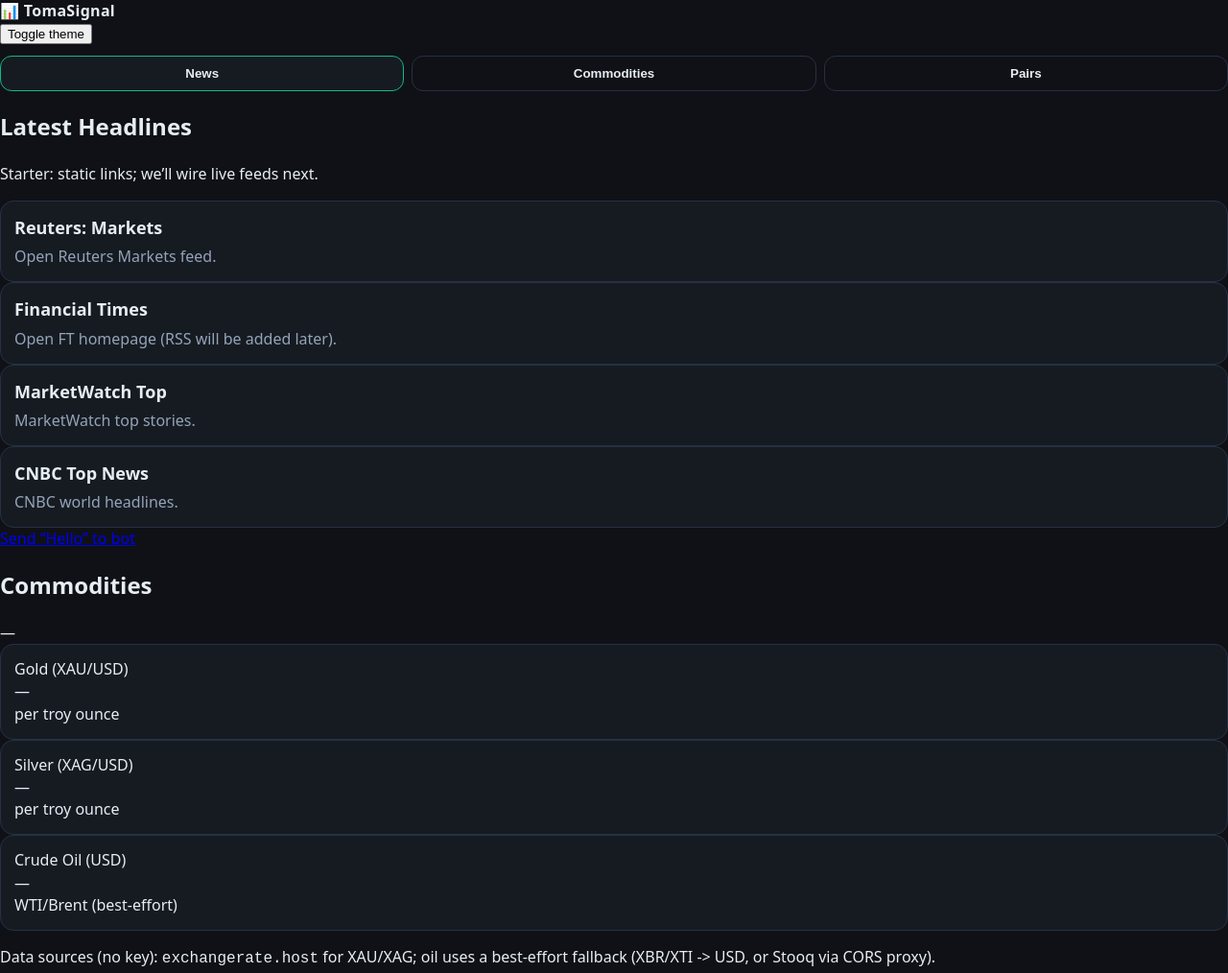
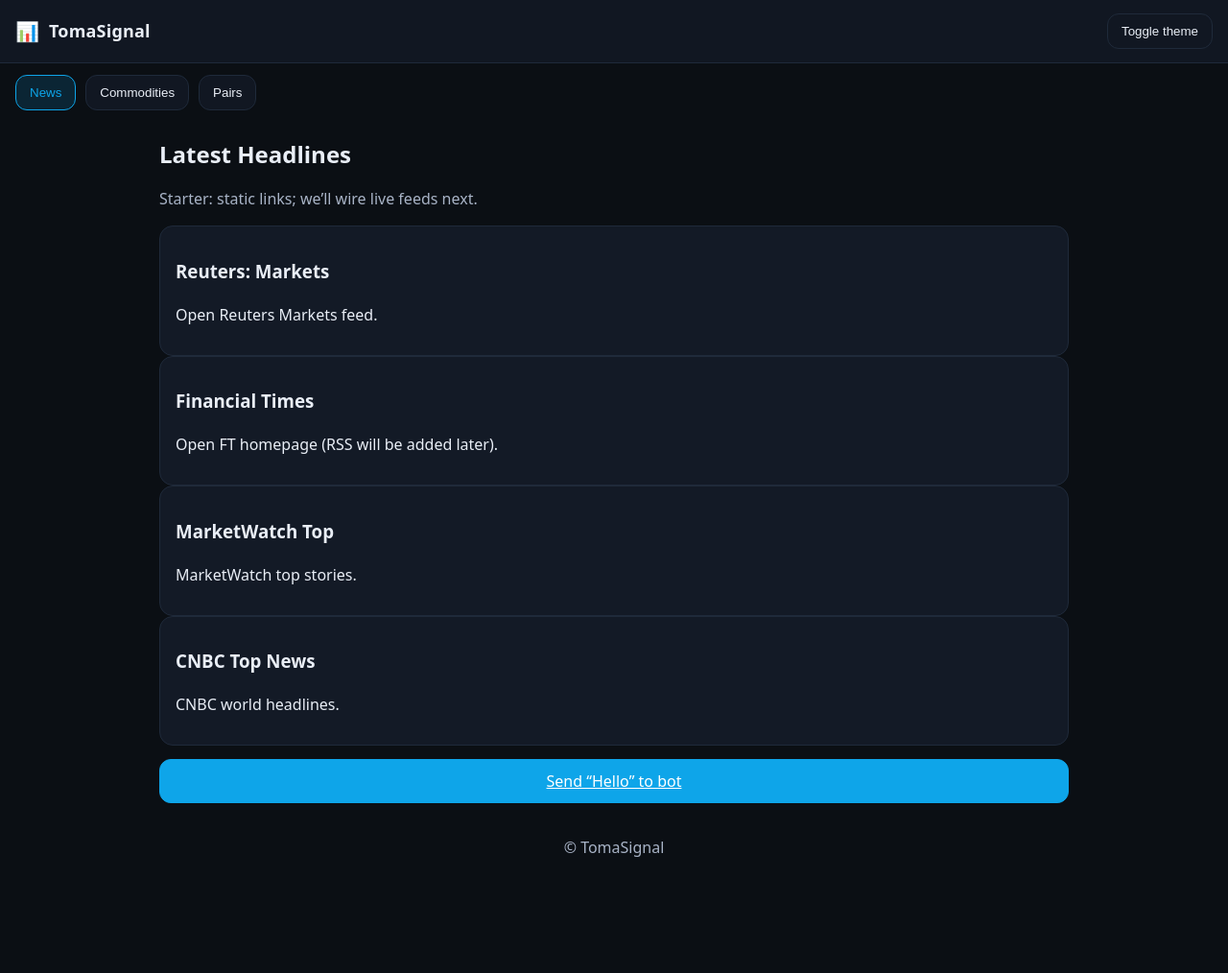
Before and after one commit to Ciupanezulflipper/tomasignal-webapp, a plain HTML site: page index.html in a window 1280 px wide. Shown: the top 1014 px of the page at 96% size. After the commit the page ends 913 px from the top, so only its background shows below. Drawn offline with Linux system fonts and the light colour scheme.

Commit message:
Update styles.css

```diff
--- a/styles.css
+++ b/styles.css
@@ -1,47 +1,94 @@
 :root{
-  --bg: #0f1117;
-  --card: #161b22;
-  --text: #e6edf3;
-  --muted:#94a3b8;
-  --accent:#10b981;
-  --border:#273042;
+  --bg: #0b0f14;
+  --panel: #111722;
+  --card: #131a26;
+  --text: #e9eef6;
+  --muted:#a8b3c6;
+  --pri: #0ea5e9;
+  --pri-ghost: rgba(14,165,233,0.15);
+  --border: #1f2a3a;
 }
-html,body{height:100%;margin:0}
+:root.light{
+  --bg: #f6f7fb;
+  --panel: #ffffff;
+  --card: #ffffff;
+  --text: #0b1020;
+  --muted:#5b6677;
+  --pri: #0ea5e9;
+  --pri-ghost: rgba(14,165,233,0.12);
+  --border: #e6ebf2;
+}
+
+*{box-sizing:border-box}
+html,body{height:100%}
 body{
-  background:var(--bg);
-  color:var(--text);
-  font:400 16px/1.45 system-ui, -apple-system, Segoe UI, Roboto, "Helvetica Neue", Arial;
+  margin:0; background:var(--bg); color:var(--text);
+  font:16px/1.5 system-ui, -apple-system, Segoe UI, Roboto, Ubuntu, Cantarell, "Helvetica Neue", Arial, "Noto Sans", "Apple Color Emoji","Segoe UI Emoji";
 }
-#app{max-width:900px;margin:0 auto; padding:12px 12px 92px;}
-.topbar,.bottombar{
-  position:sticky; z-index:10; background:var(--bg);
+
+/* Layout */
+.site-header{
+  position:sticky; top:0; z-index:20;
   display:flex; align-items:center; justify-content:space-between;
-  padding:8px 0;
+  padding:14px 16px; background:var(--panel); border-bottom:1px solid var(--border);
 }
-.topbar{top:0; border-bottom:1px solid var(--border);}
-.bottombar{bottom:0; border-top:1px solid var(--border);}
-.brand{font-weight:700; letter-spacing:.3px}
-.ghost{background:transparent; border:1px solid var(--border); color:var(--text); border-radius:10px; padding:8px 12px}
-.primary{background:var(--accent); color:#041016; border:none; border-radius:12px; padding:12px 16px; font-weight:700}
-.tabs{display:flex; gap:8px; margin:12px 0}
+.brand{display:flex; align-items:center; gap:10px; font-weight:700; font-size:18px}
+.emoji{font-size:20px}
+.title{letter-spacing:.2px}
+
+.tabs{
+  display:flex; gap:10px; padding:12px 16px; background:transparent; position:sticky; top:58px; z-index:10;
+}
 .tab{
-  flex:1; padding:10px; border:1px solid var(--border); border-radius:12px; background:transparent; color:var(--text); font-weight:600;
+  appearance:none; border:1px solid var(--border); background:var(--panel);
+  color:var(--text); padding:10px 14px; border-radius:12px; cursor:pointer;
+  transition:.2s transform, .2s background;
 }
-.tab.active{background:var(--card); border-color:var(--accent)}
-.tabpage{display:none}
-.tabpage.active{display:block}
-.section-head h2{margin:6px 0 0}
-.section-head small{color:var(--muted)}
-.cards{ display:grid; gap:12px; grid-template-columns: repeat( auto-fit, minmax(240px,1fr) ); margin-top:12px}
+.tab:hover{transform:translateY(-1px)}
+.tab.active{background:var(--pri-ghost); border-color:var(--pri); color:var(--pri)}
+
+main{max-width:980px; margin:16px auto; padding:0 16px}
+.section-title{margin:0 0 6px 0; font-size:24px}
+.panel-header{display:flex; align-items:center; gap:12px}
+.status{color:var(--muted); font-size:14px}
+
+.muted{color:var(--muted)}
+.small{font-size:12px}
+
+.grid-3{
+  display:grid; gap:14px;
+  grid-template-columns: repeat(auto-fit, minmax(220px,1fr));
+}
+.grid-2{
+  display:grid; gap:14px;
+  grid-template-columns: repeat(auto-fit, minmax(260px,1fr));
+}
+
 .card{
-  background:var(--card); color:var(--text); text-decoration:none; border:1px solid var(--border); border-radius:14px; padding:14px;
-  display:block; transition:transform .06s ease;
+  background:var(--card); border:1px solid var(--border); border-radius:14px;
+  padding:14px 16px; transition:.2s transform, .2s border-color, .2s box-shadow;
 }
-.card:hover{ transform: translateY(-2px); }
-.card h3{ margin:0 0 6px 0; font-size:18px}
-.card p{ margin:0; color:var(--muted)}
+.card:hover{transform:translateY(-1px); border-color:var(--pri); box-shadow:0 8px 24px rgba(0,0,0,.15)}
 
-/* Light mode */
-.light{
-  --bg:#f7f7fb; --card:#ffffff; --text:#0c1222; --muted:#5b6474; --accent:#0ea5e9; --border:#e5e7eb;
-}
+.link-card{text-decoration:none; color:inherit; display:block}
+
+.metric .metric-head{display:flex; justify-content:space-between; align-items:center; margin-bottom:6px}
+.metric-name{font-weight:600}
+.metric-body{display:flex; flex-direction:column; gap:4px}
+.metric-value{font-weight:800; font-size:28px; letter-spacing:.3px}
+.metric-sub{color:var(--muted); font-size:12px}
+
+/* Buttons */
+.btn{border:1px solid var(--border); background:var(--panel); color:var(--text);
+     padding:10px 14px; border-radius:12px; cursor:pointer}
+.btn-ghost{background:transparent}
+.btn-primary{background:var(--pri); border-color:var(--pri); color:white}
+.btn-primary:hover{filter:brightness(1.05)}
+.btn.wide{display:inline-block; width:100%; text-align:center; margin-top:14px}
+
+/* Panels */
+.tab-panel{display:none; animation:fade .18s ease-out}
+.tab-panel.active{display:block}
+@keyframes fade{from{opacity:.3; transform:translateY(3px)} to{opacity:1; transform:none}}
+
+.site-footer{padding:18px 16px; text-align:center; color:var(--muted)}
```
